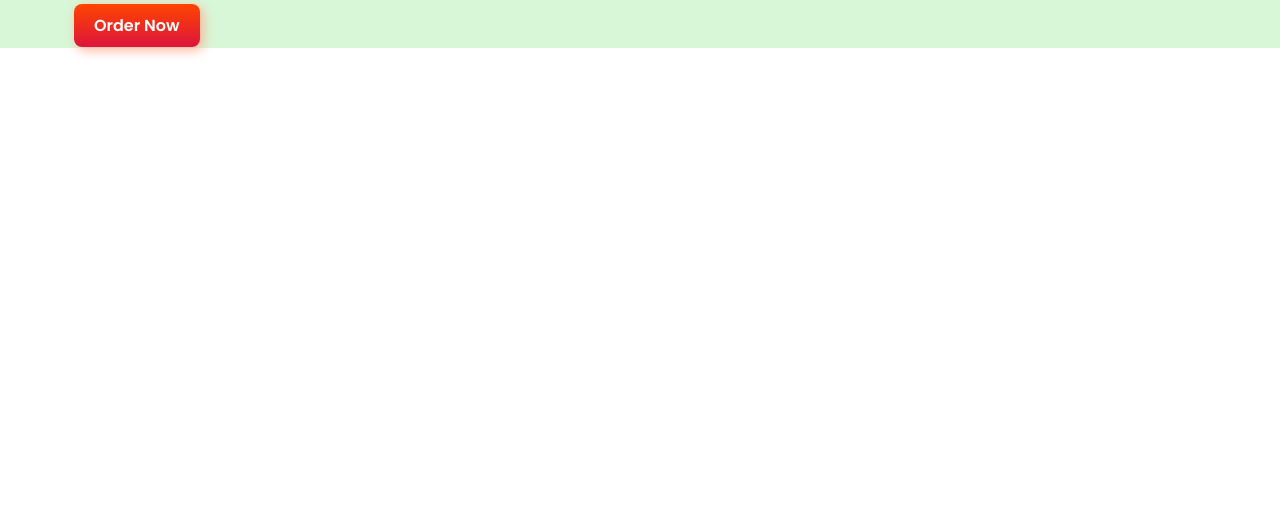
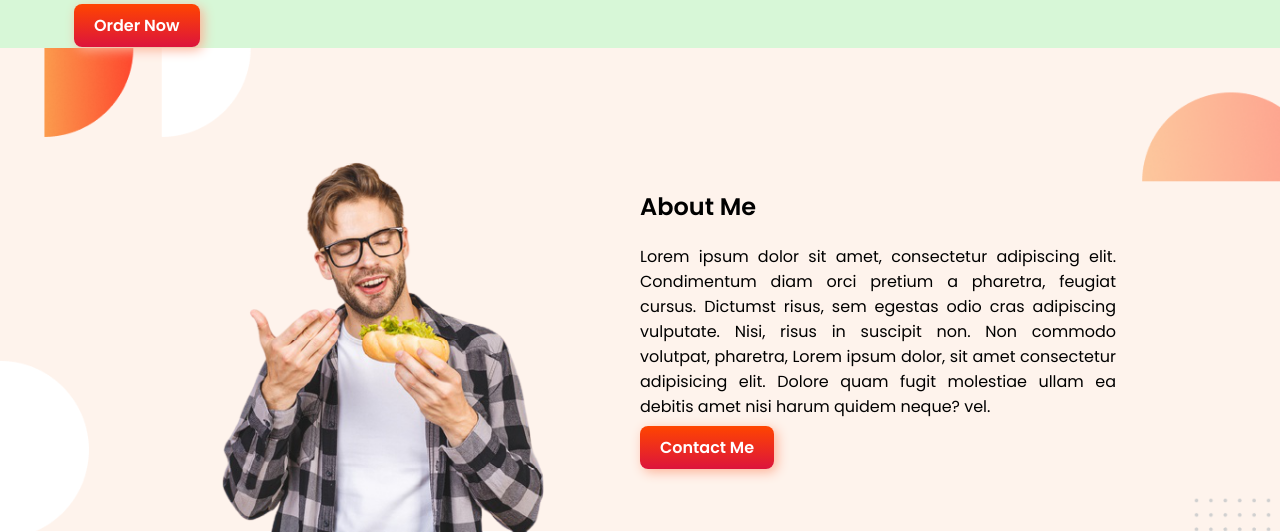
Before and after one commit to abdur-rahman-riad/Food-Network, a plain HTML site: page index.html in a window 1280 px wide. Shown: the part 539-1071 px from the top of the page. Before the commit the page ends 800 px from the top, so only its background shows below. Drawn offline with Linux system fonts and the light colour scheme.

Commit message:
About Section Complete

```diff
--- a/index.html
+++ b/index.html
@@ -16,6 +16,7 @@
 
 <body>
 
+    <!-- Head Section Start -->
     <section class="head-section">
         <div class="container">
             <div class="nav-bar">
@@ -45,6 +46,29 @@
             </div>
         </div>
     </section>
+    <!-- Head Section End -->
+
+    <section class="about-section">
+        <div class="container">
+            <div class="about-content">
+                <div class="about-half">
+                    <img src="img/Food Model-2.png" alt="Food Model">
+                </div>
+                <div class="about-half">
+                    <div class="about-text">
+                        <h2>About Me</h2>
+                        <p>Lorem ipsum dolor sit amet, consectetur adipiscing elit. Condimentum diam orci pretium a
+                            pharetra, feugiat cursus. Dictumst risus, sem egestas odio cras adipiscing vulputate. Nisi,
+                            risus in suscipit non. Non commodo volutpat, pharetra, Lorem ipsum dolor, sit amet
+                            consectetur
+                            adipisicing elit. Dolore quam fugit molestiae ullam ea debitis amet nisi harum quidem neque?
+                            vel.</p>
+                        <a href="#" class="button-design">Contact Me</a>
+                    </div>
+                </div>
+            </div>
+        </div>
+    </section>
 
 </body>
 
--- a/style.css
+++ b/style.css
@@ -18,6 +18,7 @@ body{
 .nav-bar img{
     width: 80%;
     padding: 15px 0;
+    cursor: pointer;
 }
 .nav-item{
    padding: 8px 20px;
@@ -26,6 +27,15 @@ body{
    font-weight: 400;
    border: none;
    color: crimson;
+}
+.nav-item:hover{
+    background-image: linear-gradient(orangered, crimson);
+    color: white;
+    font-weight: bold;
+    padding: 10px 20px;
+    border-radius: 8px;
+    border: none;
+    box-shadow: 3px 3px 12px #fdb297;
 }
 .head-content{
     display: flex;
@@ -66,3 +76,32 @@ body{
     border: none;
     box-shadow: 3px 3px 12px #fdb297;
 }
+/* Head Section End Here */
+
+/* About Section Start */
+.about-section{
+    background-image: url(img/7.png);
+    background-repeat: no-repeat;
+    background-size: cover;
+}
+.about-content{
+    display: flex;
+    flex-direction: row;
+    justify-content: space-between;
+    align-items: center;
+}
+.about-half{
+    width: 100%;
+    padding-top: 100px;
+}
+.about-half img{
+    width: 100%;
+    margin-left: -35px;
+    margin-bottom: -8px;
+    padding: 0;
+}
+.about-text{
+    text-align: justify;
+    padding-right: 100px;
+    padding-bottom: 50px;
+}
```
